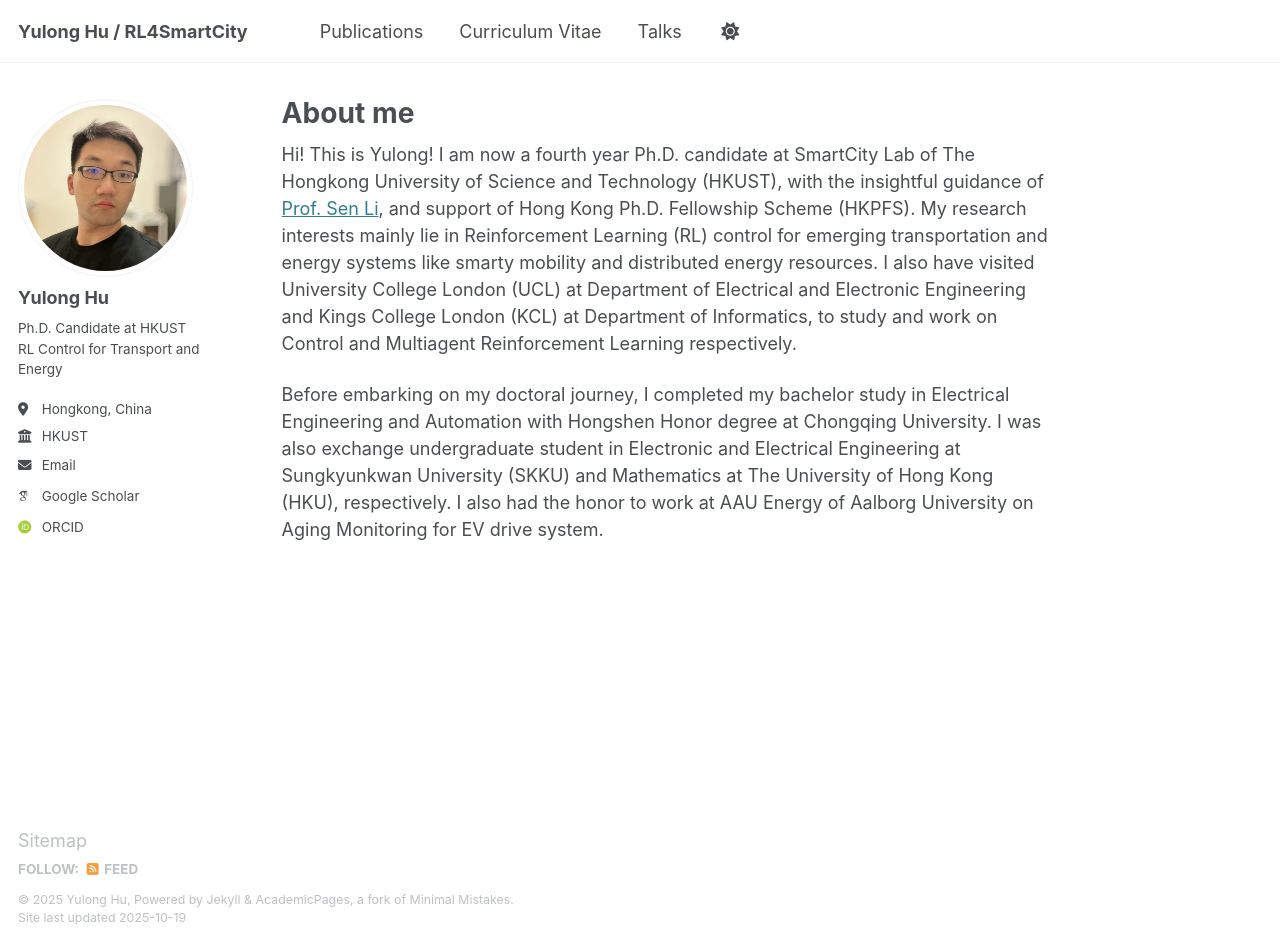
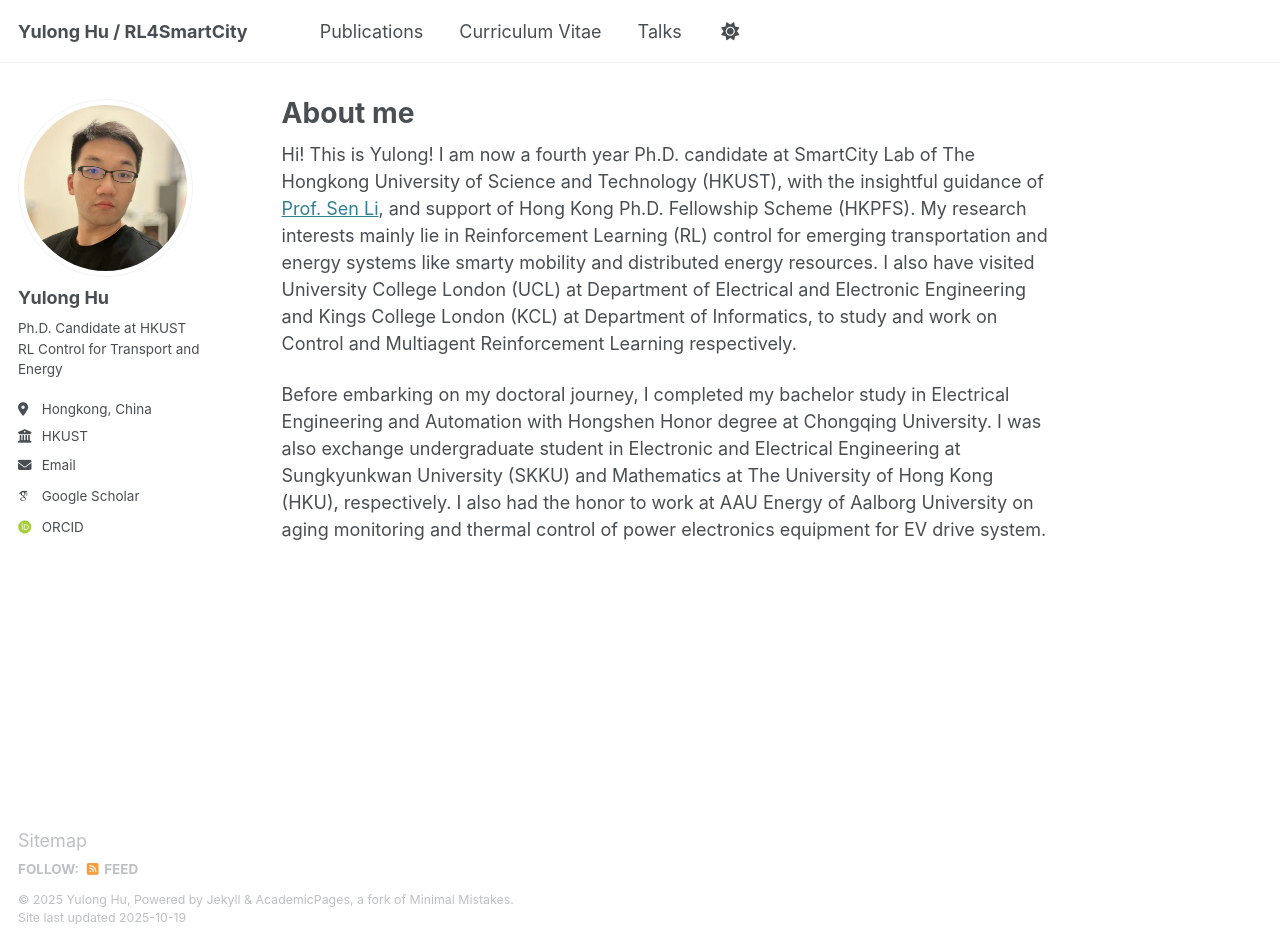
Before and after one commit to yulonghu2000/yulonghu2000.github.io, a Jekyll site: the page built from _pages/about.md, in a window 1280 px wide and 946 px high. Built offline with Jekyll 4.4.1, drawn with Linux system fonts in a browser that asks for light colours; some web fonts are replaced.

Commit message:
Update about.md

```diff
--- a/_pages/about.md
+++ b/_pages/about.md
@@ -9,4 +9,4 @@ redirect_from:
 
 Hi! This is Yulong! I am now a fourth year Ph.D. candidate at SmartCity Lab of The Hongkong University of Science and Technology (HKUST), with the insightful guidance of [Prof. Sen Li](https://seng.hkust.edu.hk/about/people/faculty/sen-li), and support of Hong Kong Ph.D. Fellowship Scheme (HKPFS). My research interests mainly lie in Reinforcement Learning (RL) control for emerging transportation and energy systems like smarty mobility and distributed energy resources. I also have visited University College London (UCL) at Department of Electrical and Electronic Engineering and Kings College London (KCL) at Department of Informatics, to study and work on Control and Multiagent Reinforcement Learning respectively.
 
-Before embarking on my doctoral journey, I completed my bachelor study in Electrical Engineering and Automation with Hongshen Honor degree at Chongqing University. I was also exchange undergraduate student in Electronic and Electrical Engineering at Sungkyunkwan University (SKKU) and Mathematics at The University of Hong Kong (HKU), respectively. I also had the honor to work at AAU Energy of Aalborg University on Aging Monitoring for EV drive system.
+Before embarking on my doctoral journey, I completed my bachelor study in Electrical Engineering and Automation with Hongshen Honor degree at Chongqing University. I was also exchange undergraduate student in Electronic and Electrical Engineering at Sungkyunkwan University (SKKU) and Mathematics at The University of Hong Kong (HKU), respectively. I also had the honor to work at AAU Energy of Aalborg University on aging monitoring and thermal control of power electronics equipment for EV drive system.
```
